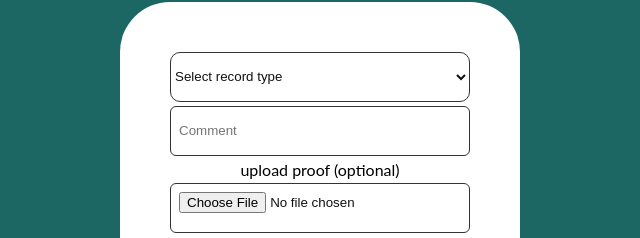
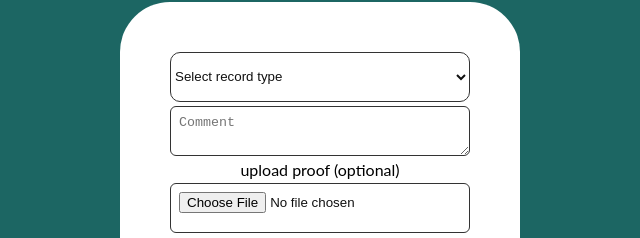
Before and after one commit to codinger41/iReporter, a website: page UI/new-record.html in a window 1280 px wide. Shown: the part 218-456 px from the top of the page, 320-960 px from the left. Drawn offline with Linux system fonts and the light colour scheme.

Commit message:
chore: change comment input box to textarea

```diff
--- a/UI/css/new-record.css
+++ b/UI/css/new-record.css
@@ -151,7 +151,21 @@ footer {
   }
 }
 
-
+textarea {
+    height: 50px;
+    width: 300px;
+    padding: 12px 20px;
+    box-sizing: border-box;
+    border: 2px solid #ccc;
+    border-radius: 4px;
+    background-color: #f8f8f8;
+    background-color: inherit;
+  border: 1px solid #333;
+  border-radius: 6px;
+  margin: 4px;
+  padding: 8px;
+  color: #111;
+}
 
 input {
   background-color: inherit;
--- a/UI/new-record.html
+++ b/UI/new-record.html
@@ -44,11 +44,11 @@
             <option>Intervention</option>
           </select>
         </span>
-        <input
+        <textarea
           type="text"
           placeholder="Comment"
           required
-        />
+        ></textarea>
         <p>upload proof (optional)</p>
         <input
           id="upload"
```
